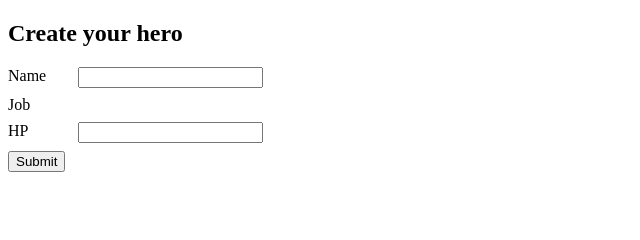
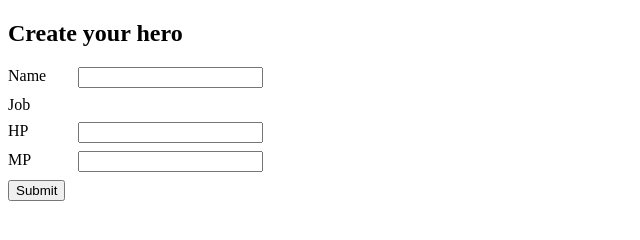
Before and after one commit to worrawutp/minibootcamp-hero-frontend, a website built with Parcel: page index.html in a window 1280 px wide. Shown: the whole page, without its empty margins (0-640 px from the left). Built offline with nearby package versions, Linux system fonts and the light colour scheme; no server answers.

Commit message:
add field mp

```diff
--- a/index.html
+++ b/index.html
@@ -24,6 +24,10 @@
           <label for="hp">HP</label>
           <input type="number" id="hp" name="hero[hp]"/>
         </div>
+        <div class="field">
+          <label for="mp">MP</label>
+          <input type="number" id="mp" name="hero[mp]"/>
+        </div>
 
         <div class="field">
           <input type="submit" />
```
